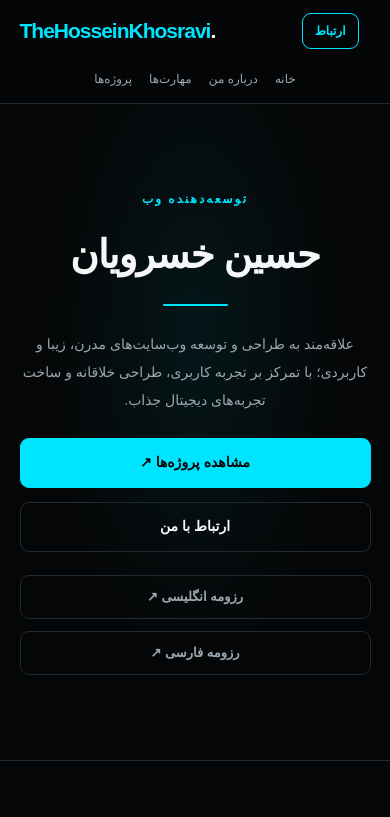
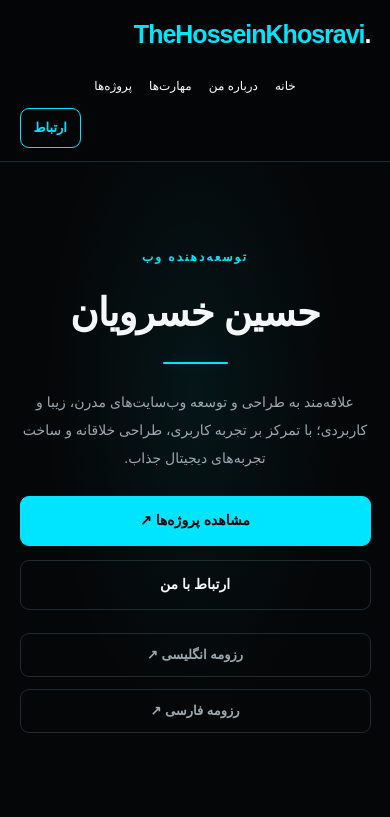
Before and after one commit to Luffysun09/Real-Web-Project, a Django app: page / in a window 390 px wide. Shown: the top 817 px of the page. Run offline with Django 5.2, Linux system fonts and the light colour scheme.

Commit message:
Update Style.css

```diff
--- a/mywebsite/static/css/Style.css
+++ b/mywebsite/static/css/Style.css
@@ -1,8 +1,3 @@
-
-/* =========================
-   1. GLOBAL SETTINGS
-========================= */
-
 :root {
     --bg: #050607;
     --bg-secondary: #0A0D10;
@@ -60,9 +55,10 @@ textarea {
 }
 
 
-/* =========================
-   2. NAVBAR
-========================= */
+
+
+
+
 
 header {
     position: sticky;
@@ -88,7 +84,8 @@ header {
 }
 
 .logo {
-    justify-self: start;
+    grid-column: 3;
+    justify-self: end;
 
     font-size: 25px;
     font-weight: 800;
@@ -108,6 +105,7 @@ header {
 }
 
 .nav-links {
+    grid-column: 2;
     display: flex;
     justify-content: center;
     align-items: center;
@@ -120,36 +118,20 @@ header {
 .nav-links a {
     position: relative;
 
-    color: var(--text-muted);
+    color: #FFFFFF;
     font-size: 14px;
 
     transition: color var(--transition);
-}
-
-.nav-links a::after {
-    content: "";
-    position: absolute;
-
-    right: 0;
-    bottom: -7px;
-
-    width: 0;
-    height: 2px;
-
-    background-color: var(--cyan);
-    transition: width var(--transition);
 }
 
 .nav-links a:hover {
     color: var(--cyan);
 }
 
-.nav-links a:hover::after {
-    width: 100%;
-}
+.talk-button {
+    grid-column: 1;
+    justify-self: start;
 
-.talk-button {
-    justify-self: end;
     display: inline-flex;
     align-items: center;
     justify-content: center;
@@ -181,9 +163,11 @@ header {
 }
 
 
-/* =========================
-   3. HOME / HERO
-========================= */
+
+
+
+
+
 
 .home {
     position: relative;
@@ -256,7 +240,8 @@ header {
     animation: fade-up 0.8s ease 0.2s both;
 }
 
-/* Optional decorative line under the names. */
+
+
 .home h1::after {
     content: "";
 
@@ -292,9 +277,11 @@ header {
 }
 
 
-/* =========================
-   4. HOME BUTTONS
-========================= */
+
+
+
+
+
 
 .buttons {
     width: 100%;
@@ -363,9 +350,12 @@ header {
 }
 
 
-/* =========================
-   5. RESUME BUTTONS
-========================= */
+
+
+
+
+
+
 
 .resume-buttons {
     display: flex;
@@ -409,9 +399,11 @@ header {
 }
 
 
-/* =========================
-   6. GENERAL SECTIONS
-========================= */
+
+
+
+
+
 
 .section {
     padding: 100px 7%;
@@ -433,9 +425,11 @@ header {
 }
 
 
-/* =========================
-   7. ABOUT
-========================= */
+
+
+
+
+
 
 .about {
     display: flex;
@@ -473,9 +467,10 @@ header {
 }
 
 
-/* =========================
-   8. SKILLS
-========================= */
+
+
+
+
 
 .skills {
     display: grid;
@@ -521,9 +516,10 @@ header {
 }
 
 
-/* =========================
-   9. PROJECTS
-========================= */
+
+
+
+
 
 .projects {
     display: grid;
@@ -585,7 +581,10 @@ header {
     border-bottom: 1px solid var(--border);
 }
 
-/* Preserve existing HTML class names. */
+
+
+
+
 .purple,
 .orange {
     background:
@@ -645,9 +644,11 @@ header {
 }
 
 
-/* =========================
-   10. STATS
-========================= */
+
+
+
+
+
 
 .stats {
     display: grid;
@@ -688,9 +689,11 @@ header {
 }
 
 
-/* =========================
-   11. CONTACT
-========================= */
+
+
+
+
+
 
 .contact {
     display: grid;
@@ -730,9 +733,11 @@ header {
 }
 
 
-/* =========================
-   12. FORM
-========================= */
+
+
+
+
+
 
 form {
     display: flex;
@@ -816,9 +821,11 @@ textarea {
 }
 
 
-/* =========================
-   13. FOOTER
-========================= */
+
+
+
+
+
 
 footer {
     padding: 28px 7%;
@@ -845,9 +852,9 @@ footer a:hover {
 }
 
 
-/* =========================
-   14. ANIMATIONS
-========================= */
+
+
+
 
 @keyframes fade-up {
     from {
@@ -874,9 +881,9 @@ footer a:hover {
 }
 
 
-/* =========================
-   15. TABLET
-========================= */
+
+
+
 
 @media (max-width: 900px) {
 
@@ -939,9 +946,10 @@ footer a:hover {
 }
 
 
-/* =========================
-   16. MOBILE
-========================= */
+
+
+
+
 
 @media (max-width: 550px) {
 
@@ -954,9 +962,11 @@ footer a:hover {
     }
 
     .logo {
-        display: block;
-        font-size: 21px;
+        grid-column: 3;
+        justify-self: end;
     }
+
+
 
     .nav-links {
         grid-column: 1 / -1;
@@ -978,11 +988,8 @@ footer a:hover {
     }
 
     .talk-button {
-        display: inline-flex;
-        justify-self: end;
-
-        padding: 7px 12px;
-        font-size: 12px;
+        grid-column: 1;
+        justify-self: start;
     }
 
     .home,
@@ -1074,9 +1081,9 @@ footer a:hover {
 }
 
 
-/* =========================
-   17. REDUCED MOTION
-========================= */
+
+
+
 
 @media (prefers-reduced-motion: reduce) {
 
```
